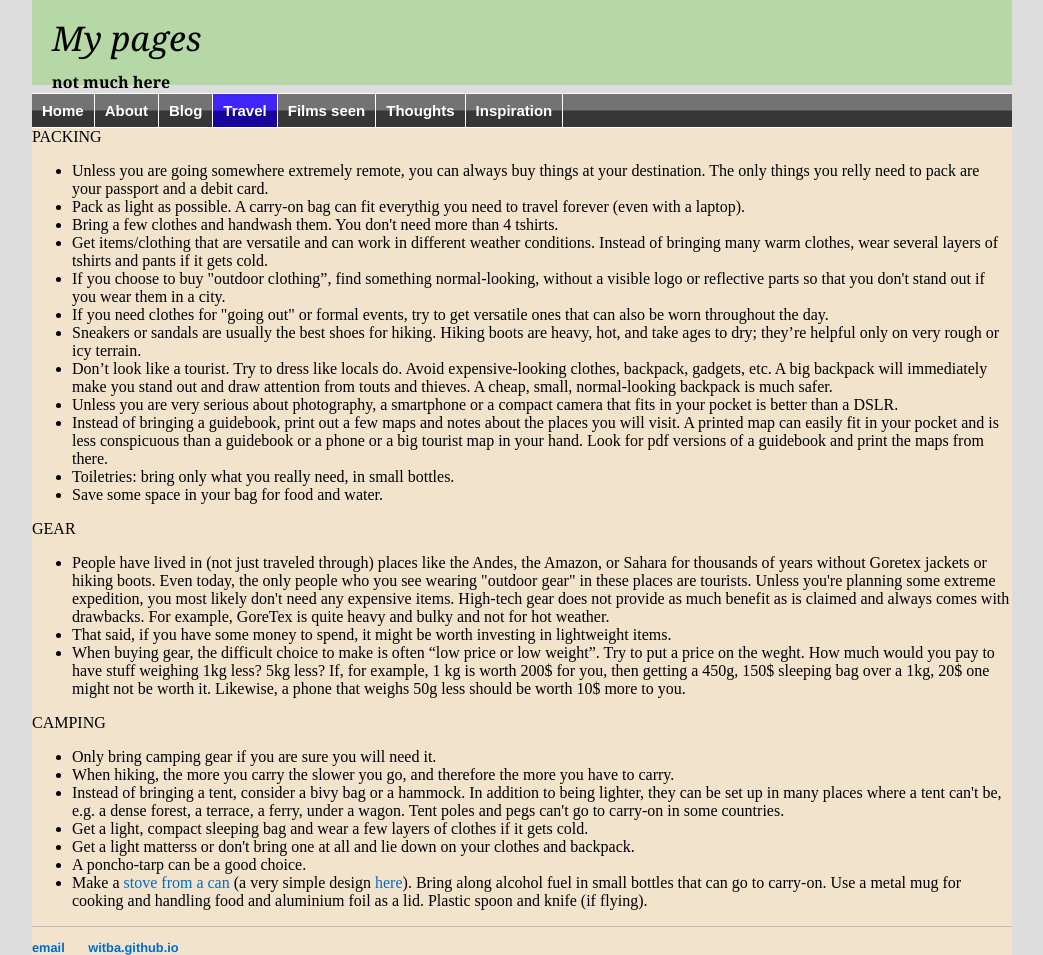
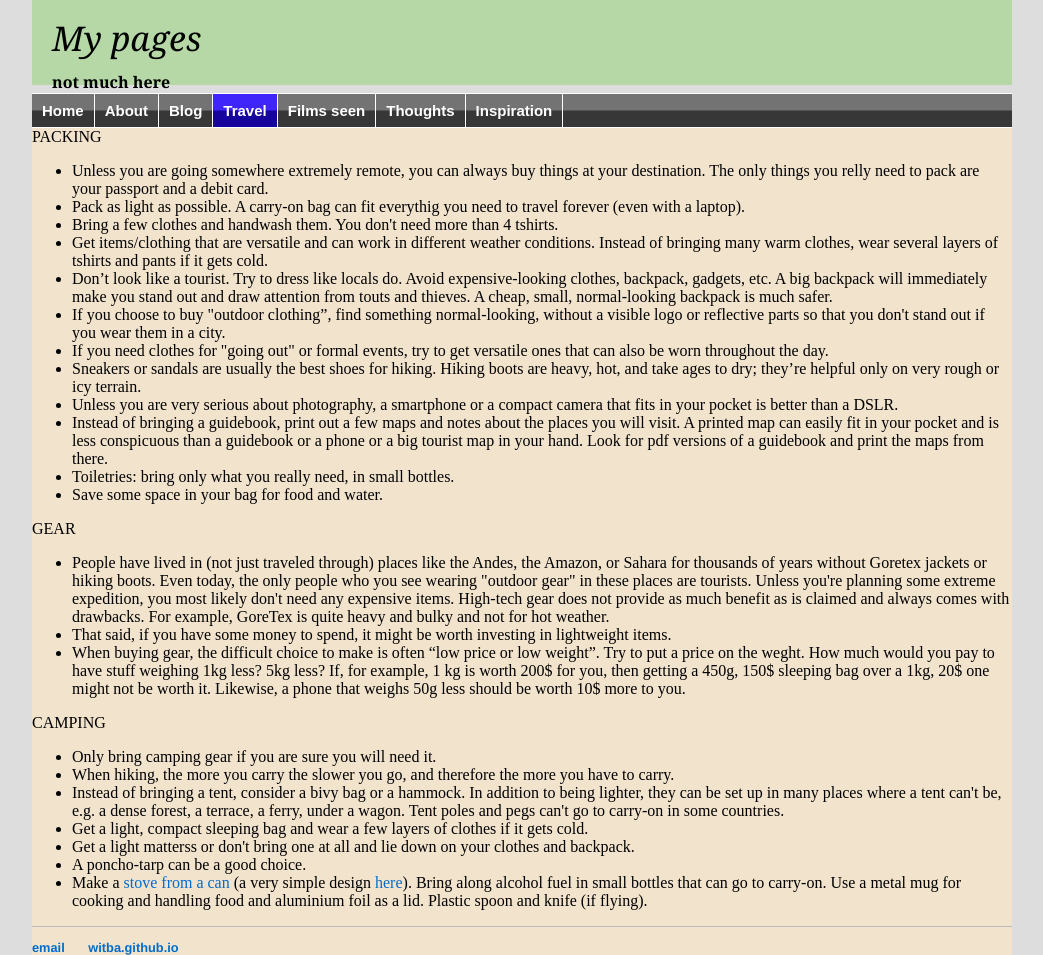
Before and after one commit to witba/witba.github.io, a Jekyll site: the page built from travel/packing.html, in a window 1280 px wide. Shown: the whole page, without its empty margins (118-1161 px from the left). Built offline with Jekyll 4.4.1, drawn with Linux system fonts in a browser that asks for light colours; part of the change alters nothing that is shown.

```diff
--- a/travel/packing.html
+++ b/travel/packing.html
@@ -11,10 +11,10 @@ PACKING<br>
 <li>Pack as light as possible. A carry-on bag can fit everythig you need to travel forever (even with a laptop).
 <li>Bring a few clothes and handwash them. You don't need more than 4 tshirts.
 <li>Get items/clothing that are versatile and can work in different weather conditions. Instead of bringing many warm clothes, wear several layers of tshirts and pants if it gets cold.
+<li>Don’t look like a tourist. Try to dress like locals do. Avoid expensive-looking clothes, backpack, gadgets, etc. A big backpack will immediately make you stand out and draw attention from touts and thieves. A cheap, small, normal-looking backpack is much safer.
 <li>If you choose to buy "outdoor clothing”, find something normal-looking, without a visible logo or reflective parts so that you don't stand out if you wear them in a city.
 <li>If you need clothes for "going out" or formal events, try to get versatile ones that can also be worn throughout the day.
 <li>Sneakers or sandals are usually the best shoes for hiking. Hiking boots are heavy, hot, and take ages to dry; they’re helpful only on very rough or icy terrain.
-<li>Don’t look like a tourist. Try to dress like locals do. Avoid expensive-looking clothes, backpack, gadgets, etc. A big backpack will immediately make you stand out and draw attention from touts and thieves. A cheap, small, normal-looking backpack is much safer.
 <li>Unless you are very serious about photography, a smartphone or a compact camera that fits in your pocket is better than a DSLR.
 <li>Instead of bringing a guidebook, print out a few maps and notes about the places you will visit. A printed map can easily fit in your pocket and is less conspicuous than a guidebook or a phone or a big tourist map in your hand. Look for pdf versions of a guidebook and print the maps from there.
 <li>Toiletries: bring only what you really need, in small bottles.
```
